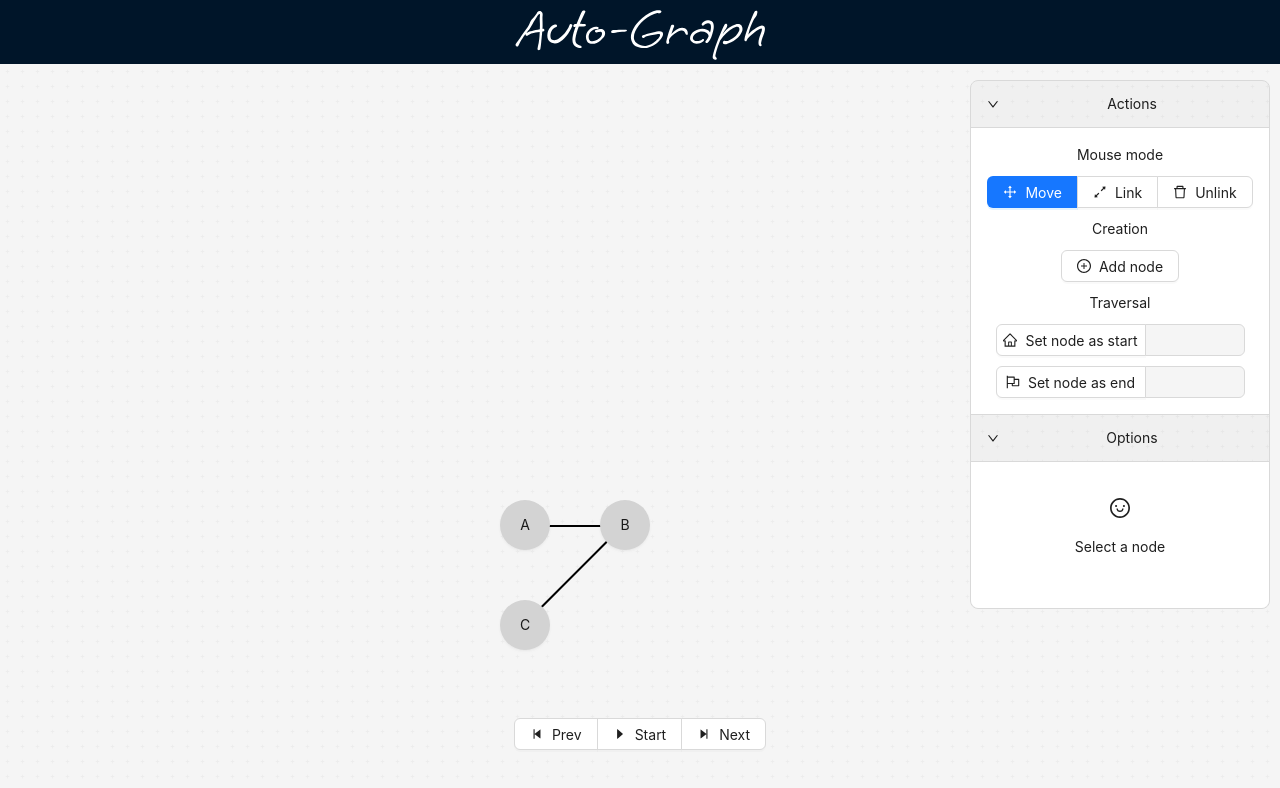
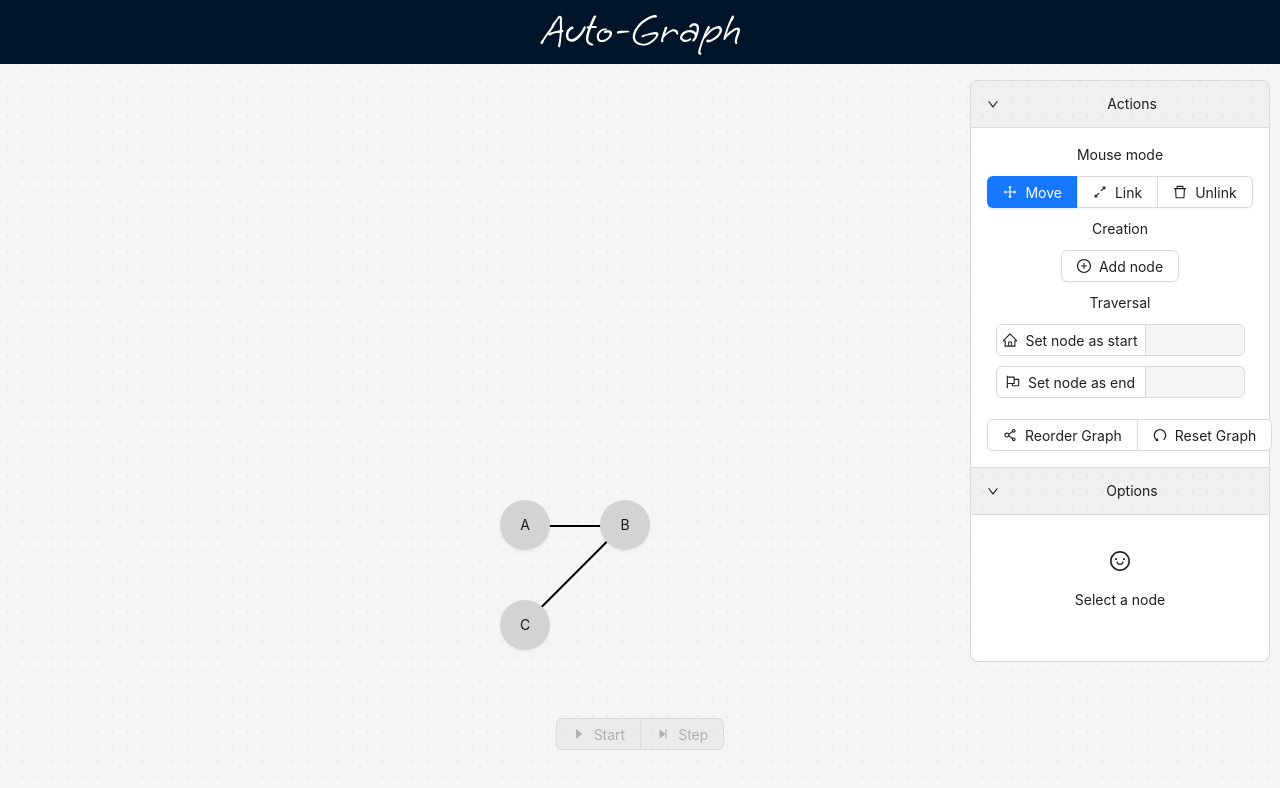
Before and after one commit to KernelOverseer/auto-graph, a React (Create React App) app: page / in a window 1280 px wide. Shown: the top 788 px of the page. Built offline with nearby package versions, Linux system fonts and the light colour scheme.

Commit message:
Multiple changes for phase 2
- Exposed functions to use in algo
- Visited nodes appear in different colors
- added flag to link, to show path found with different color
- control bar next step working

```diff
--- a/src/Components/ControlBar.tsx
+++ b/src/Components/ControlBar.tsx
@@ -17,12 +17,35 @@ const barStyle = {
 } as React.CSSProperties;
 
 const ControlBar: React.FC<actionProps> = ({ actions }) => {
+  const disabled = actions.running === undefined;
   return (
     <div style={barStyle}>
       <Button.Group>
-        <Button icon={<StepBackwardFilled />}>Prev</Button>
-        <Button icon={<CaretRightFilled />}>Start</Button>
-        <Button icon={<StepForwardFilled />}>Next</Button>
+        {actions.stepDelay === 0 ? (
+          <Button
+            key="start-pause"
+            icon={<CaretRightFilled />}
+            disabled={disabled}
+          >
+            Start
+          </Button>
+        ) : (
+          <Button
+            key="start-pause"
+            icon={<PauseOutlined />}
+            disabled={disabled}
+          >
+            Pause
+          </Button>
+        )}
+        <Button
+          key="step"
+          id="control-next-step"
+          icon={<StepForwardFilled />}
+          disabled={disabled}
+        >
+          Step
+        </Button>
       </Button.Group>
     </div>
   );
--- a/src/Components/GraphCanvas.tsx
+++ b/src/Components/GraphCanvas.tsx
@@ -43,10 +43,6 @@ let testLinks: lineData[] = [
     node1: "B",
     node2: "C",
   },
-  {
-    node1: "C",
-    node2: "D",
-  },
 ];
 
 const GraphCanvas: React.FC = () => {
@@ -56,6 +52,8 @@ const GraphCanvas: React.FC = () => {
   const [mode, setMode] = useState<mouseModes>("idle");
   const [startNode, setStartNode] = useState<string | undefined>(undefined);
   const [endNode, setEndNode] = useState<string | undefined>(undefined);
+  const [stepDelay, setStepDelay] = useState<number>(0);
+  const [running, setRunning] = useState<string | undefined>();
   const [_refresh, setRefresh] = useState<number>(0);
 
   function hardRefresh() {
@@ -64,6 +62,19 @@ const GraphCanvas: React.FC = () => {
 
   function getNode(id: string): nodeData | undefined {
     return nodes.find((value) => value.id === id);
+  }
+
+  function getChildren(id: string): string[] | undefined {
+    const parent = getNode(id);
+    if (parent === undefined) return undefined;
+    else {
+      let children: string[] = [];
+      links.forEach((link) => {
+        if (link.node1 === parent.id) children.push(link.node2);
+        else if (link.node2 === parent.id) children.push(link.node1);
+      });
+      return [...new Set(children)];
+    }
   }
 
   function addNode(id: string): nodeData | undefined {
@@ -119,6 +130,15 @@ const GraphCanvas: React.FC = () => {
     );
     console.log(newNodes);
     setNodes(newNodes);
+    hardRefresh();
+  }
+
+  function visitNode(id: string) {
+    setNodes((old) =>
+      old.map((oldNode) =>
+        oldNode.id === id ? { ...oldNode, visited: true } : oldNode
+      )
+    );
     hardRefresh();
   }
 
@@ -190,6 +210,66 @@ const GraphCanvas: React.FC = () => {
     );
   }
 
+  function flagLink(id1: string, id2: string, flag: boolean) {
+    setLinks((links) =>
+      links.map((link) => {
+        if (
+          (link.node1 === id1 && link.node2 === id2) ||
+          (link.node1 === id2 && link.node2 === id1)
+        ) {
+          link.flag = flag;
+        }
+        return link;
+      })
+    );
+    hardRefresh();
+  }
+
+  function resetGraph() {
+    setNodes((nodes) => nodes.map((node) => ({ ...node, visited: false })));
+    setLinks((links) => links.map((link) => ({ ...link, flag: false })));
+    hardRefresh();
+  }
+
+  // stepper function
+  async function handleStepping() {
+    if (stepDelay === 0) {
+      await new Promise<void>((resolve) => {
+        console.log("creating promise");
+        const nextStep = () => {
+          console.log("NEXT");
+          document
+            .getElementById("control-next-step")
+            ?.removeEventListener("click", nextStep);
+          resolve();
+        }; // Resolve the promise when the button is pressed
+        document
+          .getElementById("control-next-step")
+          ?.addEventListener("click", nextStep);
+      });
+    } else await new Promise((resolve) => setTimeout(resolve, stepDelay));
+  }
+
+  //exposing functions to window
+  (window as any).getChildren = (id: string): string[] => {
+    let children = getChildren(id);
+    if (children === undefined) return [];
+    return children;
+  };
+  (window as any).getNode = async (
+    id: string
+  ): Promise<nodeData | undefined> => {
+    let node = getNode(id);
+    if (node !== undefined) {
+      visitNode(id);
+      // here introduce either a delay, or blockage to progress steps
+      await handleStepping();
+    }
+    return node;
+  };
+  (window as any).getStart = () => actions.start;
+  (window as any).getEnd = () => actions.end;
+
   const actions: nodeActions = {
     add: addNode,
     get: getNode,
@@ -203,10 +283,15 @@ const GraphCanvas: React.FC = () => {
     addLink: addLink,
     renameNode: renameNode,
     removeNode: removeNode,
+    resetGraph: resetGraph,
     nodes: nodes,
     links: links,
     mode: mode,
     setMode: setMode,
+    stepDelay: stepDelay,
+    setStepDelay: setStepDelay,
+    running: running,
+    setRunning: setRunning,
   };
 
   function dataToProps(data: nodeData): nodeProps {
@@ -217,6 +302,8 @@ const GraphCanvas: React.FC = () => {
     <div
       style={containerStyle}
       onDrop={(event) => {
+        //check if it's dropping random things and not nodes.
+        if (event.dataTransfer.getData("type") !== "node") return;
         const movedId: string = event.dataTransfer.getData("id");
         const offset = JSON.parse(event.dataTransfer.getData("offset"));
         moveNode(movedId, event.clientX - offset.x, event.clientY - offset.y);
@@ -234,6 +321,7 @@ const GraphCanvas: React.FC = () => {
               key={`${node1.id}+${node2.id}`}
               node1={node1}
               node2={node2}
+              flag={link.flag}
             />
           );
         }
--- a/src/Components/GraphLink.tsx
+++ b/src/Components/GraphLink.tsx
@@ -2,7 +2,7 @@ import React from "react";
 import { lineProps } from "../interfaces/nodeData";
 import { useEffect } from "react";
 
-const GraphLink: React.FC<lineProps> = ({ node1, node2 }) => {
+const GraphLink: React.FC<lineProps> = ({ node1, node2, flag }) => {
   const x1 = node1.x + 25;
   const x2 = node2.x + 25;
   const y1 = node1.y + 25;
@@ -17,7 +17,7 @@ const GraphLink: React.FC<lineProps> = ({ node1, node2 }) => {
     left: x1,
     width: length,
     height: 2,
-    background: "black",
+    background: flag === true ? "darkgray" : "black",
     transform: `rotate(${angle}deg)`,
     transformOrigin: "top left",
   } as React.CSSProperties;
--- a/src/Components/GraphNode.tsx
+++ b/src/Components/GraphNode.tsx
@@ -9,7 +9,13 @@ import { Badge, Card } from "antd";
 import React, { useState } from "react";
 import { nodeProps } from "../interfaces/nodeData";
 
-const GraphNode: React.FC<nodeProps> = ({ x, y, id, actions }) => {
+function getNodeColor(selected: boolean, visited: boolean | undefined): string {
+  if (selected === true) return "lightgreen";
+  if (visited === true) return "lightblue";
+  return "lightgrey";
+}
+
+const GraphNode: React.FC<nodeProps> = ({ x, y, id, visited, actions }) => {
   const nodeStyle = {
     borderRadius: "50%",
     position: "absolute",
@@ -18,7 +24,8 @@ const GraphNode: React.FC<nodeProps> = ({ x, y, id, actions }) => {
     display: "flex",
     justifyContent: "center",
     alignItems: "center",
-    backgroundColor: actions.selected === id ? "lightgreen" : "lightgrey",
+    border: visited ? "1px solid lightgrey" : "none",
+    backgroundColor: getNodeColor(actions.selected === id, visited),
   } as React.CSSProperties;
 
   return (
@@ -29,6 +36,7 @@ const GraphNode: React.FC<nodeProps> = ({ x, y, id, actions }) => {
       draggable
       onDragStart={(event) => {
         event.dataTransfer.dropEffect = "move";
+        event.dataTransfer.setData("type", "node");
         event.dataTransfer.setData("id", id);
         const element = event.target as HTMLElement;
         const offset: string = JSON.stringify({
--- a/src/Components/OptionsMenu.tsx
+++ b/src/Components/OptionsMenu.tsx
@@ -7,7 +7,9 @@ import {
   PlusCircleFilled,
   PlusCircleOutlined,
   PlusOutlined,
+  ShareAltOutlined,
   SmileOutlined,
+  UndoOutlined,
 } from "@ant-design/icons";
 import {
   Affix,
@@ -24,6 +26,7 @@ import {
 import React from "react";
 import { mouseModes, nodeActions } from "../interfaces/nodeActions";
 import { actionProps } from "../interfaces/nodeData";
+import { reorderGraph } from "../logic/graphReshape";
 
 const floatingMenuStyle = {
   position: "fixed",
@@ -31,6 +34,8 @@ const floatingMenuStyle = {
   right: 10,
   width: 300,
 } as React.CSSProperties;
+
+type algoFunction = () => Promise<void>;
 
 const ActionsMenu: React.FC<actionProps> = ({ actions }) => {
   function getNewNodeName(): string {
@@ -125,7 +130,36 @@ const ActionsMenu: React.FC<actionProps> = ({ actions }) => {
           </Button>
         </Button.Group>
       </Col>
+      <Col span="24"></Col>
+      <AlgoMenu actions={actions} />
     </Row>
+  );
+};
+
+const AlgoMenu: React.FC<actionProps> = ({ actions }) => {
+  async function runAlgorithm(algo: algoFunction, name: string) {
+    actions.setRunning(name);
+    await algo();
+    actions.setRunning(undefined);
+  }
+
+  return (
+    <Col span="24">
+      <Button.Group>
+        <Button
+          icon={<ShareAltOutlined />}
+          onClick={() => {
+            runAlgorithm(reorderGraph, "reorder");
+          }}
+          loading={actions.running === "reorder"}
+        >
+          Reorder Graph
+        </Button>
+        <Button icon={<UndoOutlined />} onClick={actions.resetGraph}>
+          Reset Graph
+        </Button>
+      </Button.Group>
+    </Col>
   );
 };
 
--- a/src/Pages/MainLayout.tsx
+++ b/src/Pages/MainLayout.tsx
@@ -34,8 +34,8 @@ const MainLayout: React.FC<Props> = ({ children }) => {
       <Header>
         <div className="main-logo">
           <img
-            style={{ position: "relative", top: 10 }}
-            height={50}
+            style={{ position: "relative", top: 15 }}
+            height={40}
             src="AutoGraph.svg"
           />
         </div>
@@ -56,8 +56,8 @@ const MainLayout: React.FC<Props> = ({ children }) => {
             items={menuItems}
           />
         </Sider>
-      </Layout>
-        */}
+      </Layout> */}
+
       <Content>{children}</Content>
     </Layout>
   );
--- /dev/null
+++ b/src/logic/graphReshape.ts
@@ -0,0 +1,26 @@
+import React from "react";
+import { nodeOperations } from "../interfaces/nodeActions";
+import { nodeData } from "../interfaces/nodeData";
+
+// need to provide a better graph api
+export async function reorderGraph(): Promise<void> {
+  const graph: nodeOperations = window as any;
+  const start = graph.getStart();
+  const end = graph.getEnd();
+  if (start === undefined || end === undefined) return;
+
+  let stack: string[] = [start];
+  let current: string | undefined;
+
+  while (stack.length > 0) {
+    current = stack.pop();
+    if (current === undefined) break;
+    let node = await graph.getNode(current);
+    if (current === end) break;
+    console.log("current node is", current, node);
+    if (node?.visited !== true) {
+      let children = graph.getChildren(current);
+      stack.push(...children!);
+    }
+  }
+}
--- a/tsconfig.json
+++ b/tsconfig.json
@@ -6,6 +6,10 @@
       "dom.iterable",
       "esnext"
     ],
+    "compilerOptions": {
+      // Other compiler options...
+      "downlevelIteration": true
+    },
     "allowJs": true,
     "skipLibCheck": true,
     "esModuleInterop": true,
```
Also changed, not shown: src/interfaces/nodeActions.ts (+14 -2 lines), src/interfaces/nodeData.ts (+8 -6 lines), src/logic/nodeOperations.ts (line endings or trailing spaces).
